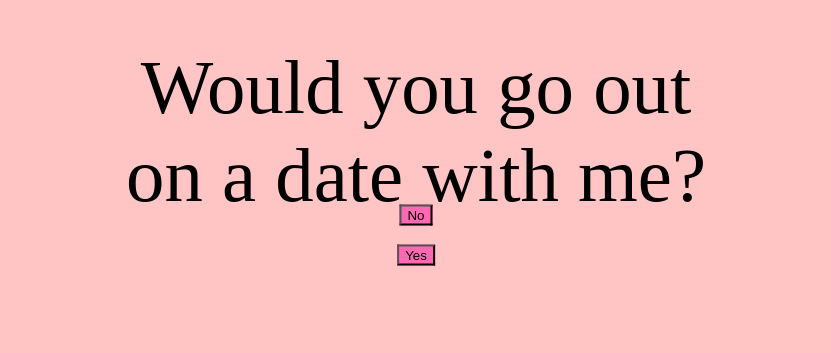
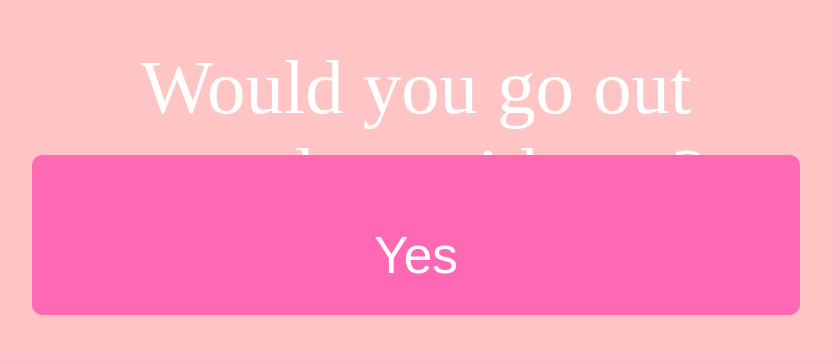
Before and after one commit to KyleSanDiego/chiaaboss, a plain HTML site: page index.html in a window 1280 px wide. Shown: the part 185-538 px from the top of the page, without its empty margins (224-1055 px from the left). Drawn offline with Linux system fonts and the light colour scheme.

Commit message:
Update index.html

```diff
--- a/index.html
+++ b/index.html
@@ -12,8 +12,8 @@ position: absolute;
 left: 50%;
 top: 30%;
 transform: translate(-50%, -50%);
-font-size: 6vw; /* Responsive font size /
-color: #FFFFFF; / White text color */
+font-size: 6vw; /* Responsive font size */
+color: #FFFFFF; /* White text color */
 text-align: center;
 }
 
@@ -22,15 +22,15 @@ position: absolute;
 left: 50%;
 top: 50%;
 transform: translate(-50%, -50%);
-background-color: #FF69B4; /* Pink button color /
-color: #FFFFFF; / White text color /
-padding: 4% 8%; /* Responsive padding /
+background-color: #FF69B4; /* Pink button color */
+color: #FFFFFF; /* White text color */
+padding: 4% 8%; /* Responsive padding */
 border: none;
-border-radius: 10px; /* Increased border radius /
+border-radius: 10px; /* Increased border radius */
 cursor: pointer;
-font-size: 4vw; /* Responsive font size /
-width: 60vw; / Responsive width /
-height: 15vh; / Responsive height */
+font-size: 4vw; /* Responsive font size */
+width: 60vw; /* Responsive width */
+height: 15vh; /* Responsive height */
 }
 
 #yes-button {
@@ -38,34 +38,33 @@ position: absolute;
 left: 50%;
 top: 55%;
 transform: translate(-50%, -50%);
-background-color: #FF69B4; /* Pink button color /
-color: #FFFFFF; / White text color /
-padding: 4% 8%; /* Responsive padding /
+background-color: #FF69B4; /* Pink button color */
+color: #FFFFFF; / White text color */
+padding: 4% 8%; /* Responsive padding */
 border: none;
-border-radius: 10px; /* Increased border radius /
+border-radius: 10px; /* Increased border radius */
 cursor: pointer;
-font-size: 4vw; /* Responsive font size /
-width: 60vw; / Responsive width /
-height: 15vh; / Responsive height */
+font-size: 4vw; /* Responsive font size */
+width: 60vw; /* Responsive width */
+height: 15vh; /* Responsive height */
 }
 
-/* Additional responsive design tweaks /
 @media only screen and (max-width: 480px) {
 #message {
 top: 25%;
-font-size: 8vw; / Increased font size for mobile /
+font-size: 8vw; /* Increased font size for mobile */
 }
 #no-button {
 top: 45%;
-width: 80vw; / Increased width for mobile /
-height: 20vh; / Increased height for mobile /
-font-size: 6vw; / Increased font size for mobile /
+width: 80vw; /* Increased width for mobile */
+height: 20vh; /* Increased height for mobile */
+font-size: 6vw; /* Increased font size for mobile */
 }
 #yes-button {
 top: 50%;
-width: 80vw; / Increased width for mobile /
-height: 20vh; / Increased height for mobile /
-font-size: 6vw; / Increased font size for mobile */
+width: 80vw; /* Increased width for mobile */
+height: 20vh; /* Increased height for mobile */
+font-size: 6vw; /* Increased font size for mobile */
 }
 }
 </style>
```
